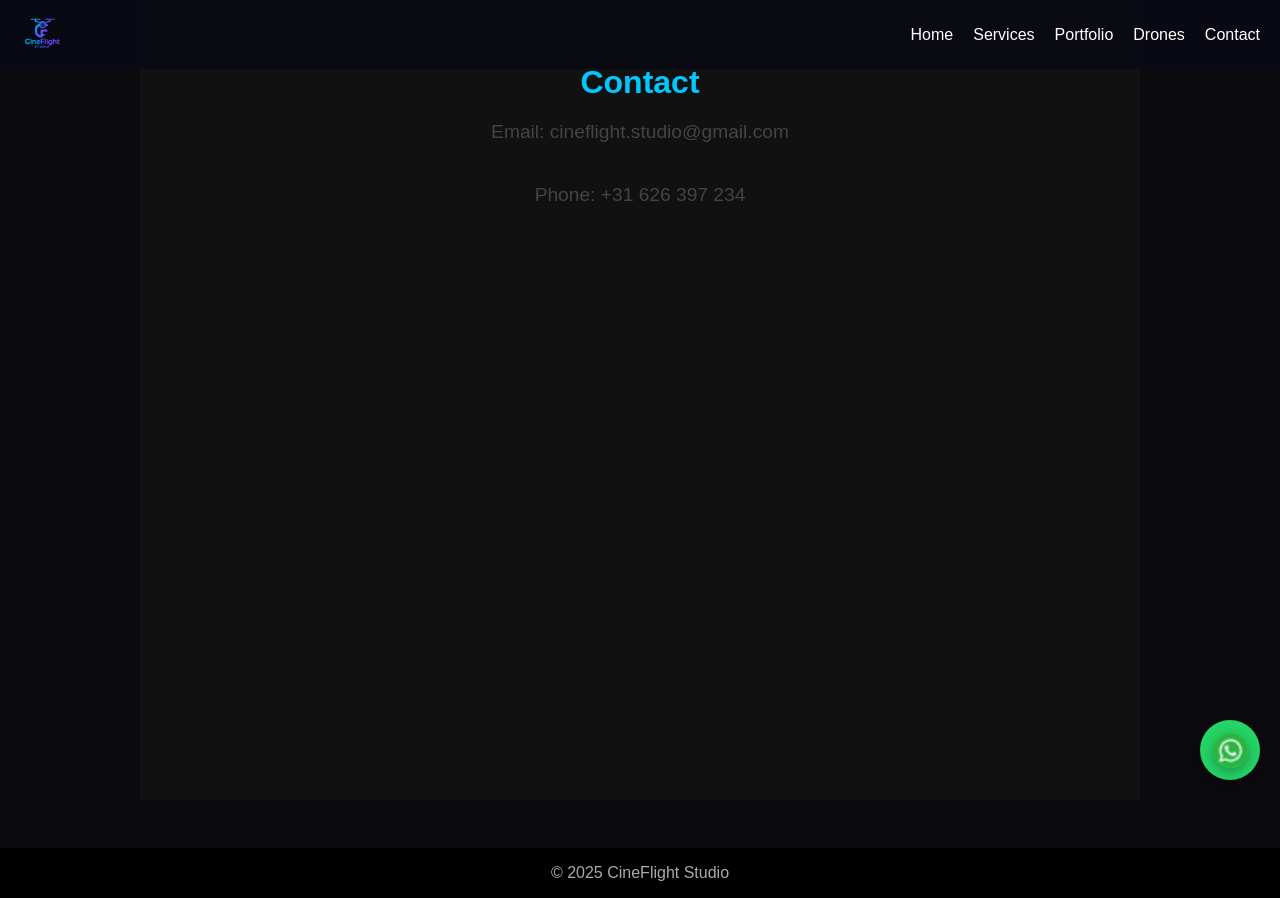
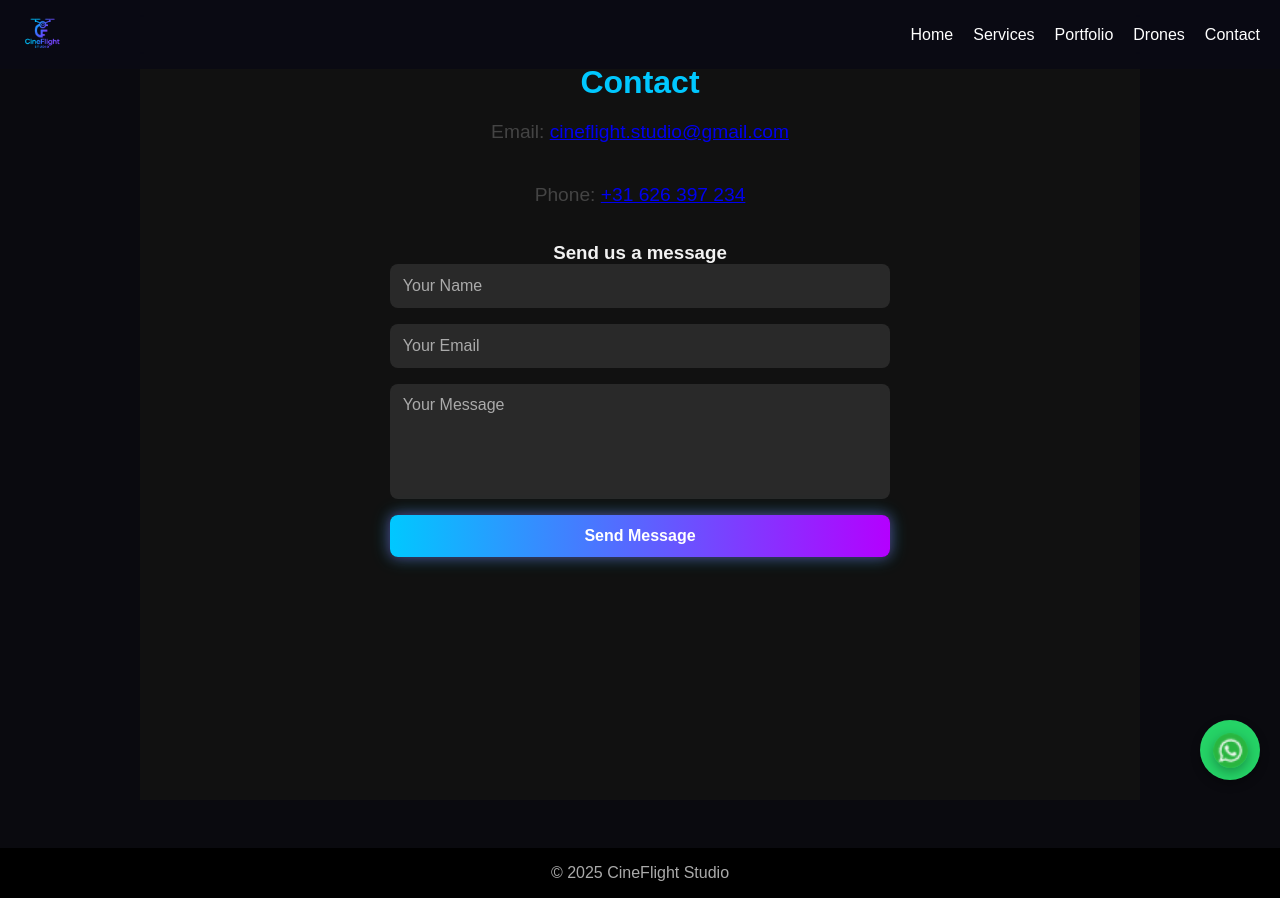
Before and after one commit to CineFlight-studio/cineflightstudio, a React (Vite) app: page /contact in a window 1280 px wide. Built offline with nearby package versions, Linux system fonts and the light colour scheme.

Commit message:
Itegrated contact form to contact page

```diff
--- a/src/pages/Contact.jsx
+++ b/src/pages/Contact.jsx
@@ -1,11 +1,82 @@
+import { useState } from "react"
 import "./Pages.css"
 
 function Contact() {
+  const [formData, setFormData] = useState({
+    name: "",
+    email: "",
+    message: "",
+  })
+  const [status, setStatus] = useState("")
+
+  const handleChange = (e) => {
+    const { name, value } = e.target
+    setFormData((prev) => ({ ...prev, [name]: value }))
+  }
+
+  const handleSubmit = async (e) => {
+    e.preventDefault()
+    setStatus("Sending...")
+
+    try {
+      const res = await fetch("/api/send-email", {
+        method: "POST",
+        headers: { "Content-Type": "application/json" },
+        body: JSON.stringify(formData),
+      })
+
+      const data = await res.json()
+      if (res.ok) {
+        setStatus("✅ Message sent successfully! Check your inbox.")
+        setFormData({ name: "", email: "", message: "" })
+      } else {
+        setStatus(`❌ ${data.error || "Failed to send message."}`)
+      }
+    } catch (error) {
+      console.error(error)
+      setStatus("⚠️ Error sending message. Please try again later.")
+    }
+  }
+
   return (
-    <section className="page-section">
+    <section className="page-section contact-page">
       <h2>Contact</h2>
-      <p>Email: cineflight.studio@gmail.com</p>
-      <p>Phone: +31 626 397 234</p>
+      <p>Email: <a href="mailto:cineflight.studio@gmail.com">cineflight.studio@gmail.com</a></p>
+      <p>Phone: <a href="tel:+31626397234">+31 626 397 234</a></p>
+
+      <div className="contact-form-container">
+        <h3>Send us a message</h3>
+        <form className="contact-form" onSubmit={handleSubmit}>
+          <input
+            type="text"
+            name="name"
+            placeholder="Your Name"
+            value={formData.name}
+            onChange={handleChange}
+            required
+          />
+          <input
+            type="email"
+            name="email"
+            placeholder="Your Email"
+            value={formData.email}
+            onChange={handleChange}
+            required
+          />
+          <textarea
+            name="message"
+            rows="5"
+            placeholder="Your Message"
+            value={formData.message}
+            onChange={handleChange}
+            required
+          ></textarea>
+          <button type="submit" className="btn">
+            Send Message
+          </button>
+        </form>
+        {status && <p className="status-message">{status}</p>}
+      </div>
     </section>
   )
 }
--- a/src/pages/Pages.css
+++ b/src/pages/Pages.css
@@ -176,3 +176,80 @@
     transform: scale(1.05);
   }
 }
+
+
+.contact-section {
+  display: flex;
+  justify-content: center;
+  align-items: center;
+  padding: 100px 20px;
+  background: linear-gradient(to bottom right, #0a0a0a, #111122);
+  color: #fff;
+  min-height: 100vh;
+}
+
+.contact-container {
+  max-width: 600px;
+  width: 100%;
+  text-align: center;
+  background: rgba(255, 255, 255, 0.05);
+  padding: 40px;
+  border-radius: 20px;
+  box-shadow: 0 4px 15px rgba(0, 0, 0, 0.3);
+}
+
+.contact-container h2 {
+  font-size: 2rem;
+  margin-bottom: 10px;
+}
+
+.contact-container p {
+  font-size: 1rem;
+  color: #bbb;
+  margin-bottom: 30px;
+}
+
+.contact-form {
+  display: flex;
+  flex-direction: column;
+  gap: 15px;
+}
+
+.contact-form input,
+.contact-form textarea {
+  padding: 15px;
+  border-radius: 10px;
+  border: none;
+  outline: none;
+  font-size: 1rem;
+  background: rgba(255, 255, 255, 0.1);
+  color: #fff;
+}
+
+.contact-form input::placeholder,
+.contact-form textarea::placeholder {
+  color: #aaa;
+}
+
+.contact-button {
+  padding: 15px;
+  border: none;
+  border-radius: 10px;
+  font-size: 1rem;
+  font-weight: 600;
+  color: #fff;
+  background: linear-gradient(90deg, #00c6ff, #7d2ae8);
+  cursor: pointer;
+  transition: 0.3s;
+}
+
+.contact-button:hover {
+  transform: scale(1.05);
+}
+
+.contact-status {
+  margin-top: 20px;
+  font-size: 1rem;
+  color: #00ffae;
+  font-weight: 500;
+}
```
